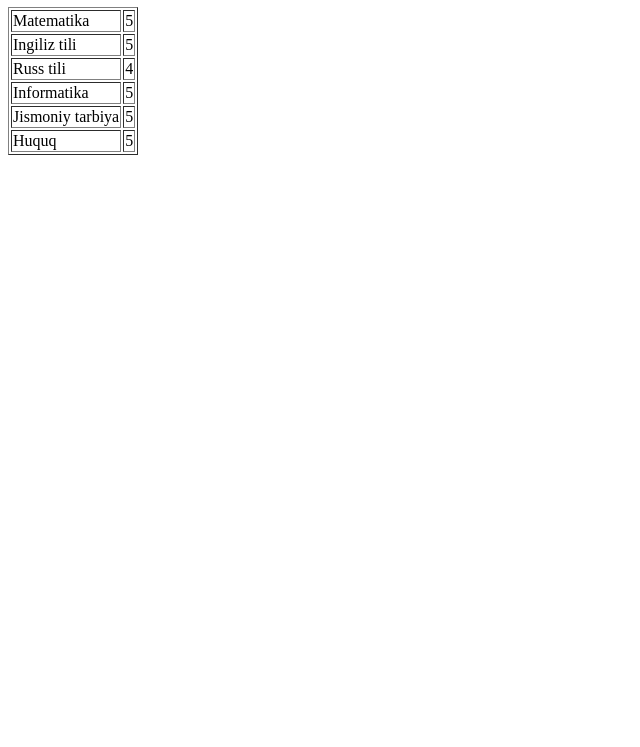
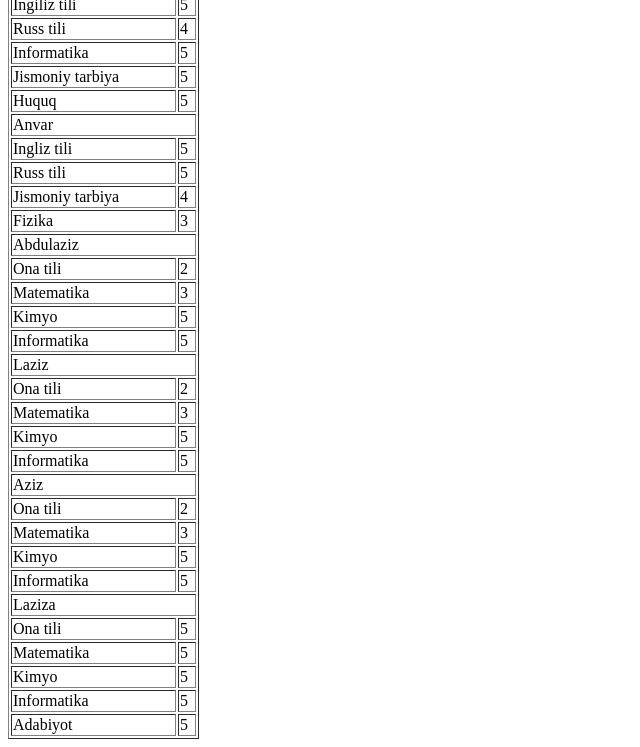
Before and after one commit to Abduqayyum7026/lessons, a plain HTML site: page Kundalik.html in a window 1280 px wide. Shown: the part 225-972 px from the top of the page, without its empty margins (0-640 px from the left). Before the commit the page ends 800 px from the top, so only its background shows below. Drawn offline with Linux system fonts and the light colour scheme.

Commit message:
homework-1,2

```diff
--- a/Kundalik.html
+++ b/Kundalik.html
@@ -18,7 +18,9 @@
         </div>
     </header>
     <table border="1">
-        <h1>Abduqayyum Abduvaxobov</h1>
+        <tr>
+            <td colspan="2">Abduqayyum Abduvaxobov</td>
+        </tr>
         <tr>
             <td>Matematika</td>
             <td>5</td>
@@ -43,6 +45,105 @@
             <td>Huquq</td>
             <td>5</td>
         </tr>
+        <tr>
+            <td colspan="2">Anvar</td>
+        </tr>
+        <tr>
+            <td>Ingliz tili</td>
+            <td>5</td>
+        </tr>
+        <tr>
+            <td>Russ tili</td>
+            <td>5</td>
+        </tr>
+        <tr>
+            <td>Jismoniy tarbiya</td>
+            <td>4</td>
+        </tr>
+        <tr>
+            <td>Fizika</td>
+            <td>3</td>
+        </tr>
+        <tr>
+            <td colspan="2">Abdulaziz</td>
+        </tr>
+        <tr>
+            <td>Ona tili</td>
+            <td>2</td>
+        </tr>
+        <tr>
+            <td>Matematika</td>
+            <td>3</td>
+        </tr>
+        <tr>
+            <td>Kimyo</td>
+            <td>5</td>
+        </tr>
+        <tr>
+            <td>Informatika</td>
+            <td>5</td>
+        </tr>
+        <tr>
+            <td colspan="2">Laziz</td>
+        </tr>
+        <tr>
+            <td>Ona tili</td>
+            <td>2</td>
+        </tr>
+        <tr>
+            <td>Matematika</td>
+            <td>3</td>
+        </tr>
+        <tr>
+            <td>Kimyo</td>
+            <td>5</td>
+        </tr>
+        <tr>
+            <td>Informatika</td>
+            <td>5</td>
+        </tr>
+        <tr>
+            <td colspan="2">Aziz</td>
+        </tr>
+        <tr>
+            <td>Ona tili</td>
+            <td>2</td>
+        </tr>
+        <tr>
+            <td>Matematika</td>
+            <td>3</td>
+        </tr>
+        <tr>
+            <td>Kimyo</td>
+            <td>5</td>
+        </tr>
+        <tr>
+            <td>Informatika</td>
+            <td>5</td>
+        </tr>
+        <tr>
+            <td colspan="2">Laziza</td>
+        </tr>
+        <tr>
+            <td>Ona tili</td>
+            <td>5</td>
+        </tr>
+        <tr>
+            <td>Matematika</td>
+            <td>5</td>
+        </tr>
+        <tr>
+            <td>Kimyo</td>
+            <td>5</td>
+        </tr>
+        <tr>
+            <td>Informatika</td>
+            <td>5</td>
+        </tr>
+        <tr>
+            <td>Adabiyot</td>
+            <td>5</td>
+        </tr>
     </table>
 </body>
 </html>
```
Also changed, not shown: DarsJadvali.html (+91 -1 lines).
